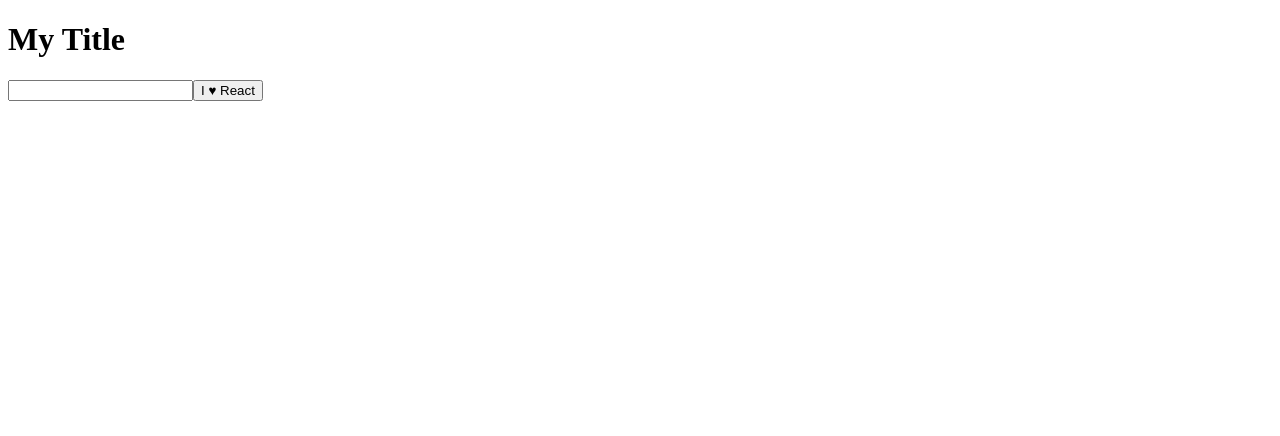
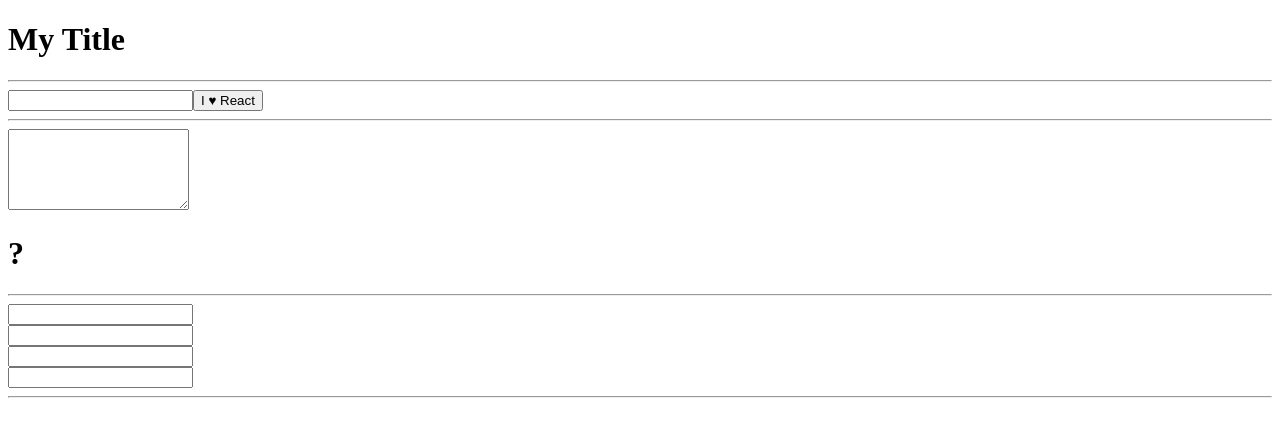
Before and after one commit to katieisnell/react-dev, a React (Create React App) app in the folder react-app/: page / in a window 1280 px wide. Shown: the top 436 px of the page. Built offline with nearby package versions, Linux system fonts and the light colour scheme.

Commit message:
Implementing different ref methods

```diff
--- a/react-app/src/App.js
+++ b/react-app/src/App.js
@@ -1,4 +1,5 @@
 import React from 'react';
+import ReactDOM from 'react-dom';
 
 import PropTypes from 'prop-types'
 
@@ -6,13 +7,24 @@ class App extends React.Component {
   constructor() {
     super();
     this.state = {
-      txt: 'This is the state txt'
+      txt: 'This is the state txt',
+      currentEvent: '?',
+      a: '',
+      b: '',
+      c: '',
+      d: ''
     }
+    this.update = this.update.bind(this)
   }
 
   update( e ) {
     this.setState({
-      txt: e.target.value
+      txt: e.target.value,
+      currentEvent: e.type,
+      a: this.refs.a.value,
+      b: this.b.value,
+      c: ReactDOM.findDOMNode(this.c).value,
+      d: this.d.refs.input.value
     })
   }
 
@@ -21,8 +33,57 @@ class App extends React.Component {
     return (
       <div>
         <Title text='My Title'/>
+        <hr/>
+
         <Widget update={this.update.bind(this)}/>
         <Button>I <Heart/> React</Button>
+        <hr/>
+
+        <div>
+          <textarea
+            onKeyPress={this.update}
+            onCut={this.update}
+            onCopy={this.update}
+            onPaste={this.update}
+            onFocus={this.update} // When clicking inside the box
+            onBlur={this.update} // When clicking outside the box
+            onDoubleClick={this.update}
+            onTouchStart={this.update} // On touch screens, triggered when clicking on the corner draggable bit
+            onTouchMove={this.update} // On touch screens, triggered when moving using the corner draggable bit
+            onTouchEnd={this.update} // On touch screens, triggered when finished dragging the corner draggable bit
+            rows={5}/>
+          <h1>{this.state.currentEvent}</h1>
+        </div>
+        <hr/>
+
+        <div>
+          <input
+            ref='a'
+            type='text'
+            onChange={this.update.bind(this)}
+          /> {this.state.a}
+          <br/>
+          <input
+            ref={ node => this.b = node}
+            type='text'
+            onChange={this.update.bind(this)}
+          /> {this.state.b}
+          <br/>
+          <Input
+            ref={ component => this.c = component }
+            update={this.update.bind(this)}
+          /> {this.state.c}
+          <br/>
+          <InputDiv
+            ref={ component => this.d = component }
+            update={this.update.bind(this)}
+          /> {this.state.d}
+        </div>
+
+
+
+
+        <hr/>
       </div>
     )
   }
@@ -31,6 +92,18 @@ class App extends React.Component {
 class Heart extends React.Component {
   render() {
     return <span>&hearts;</span>
+  }
+}
+
+class Input extends React.Component {
+  render() {
+    return <input type='text' onChange={this.props.update}/>
+  }
+}
+
+class InputDiv extends React.Component {
+  render() {
+    return <div><input ref='input' type='text' onChange={this.props.update}/></div>
   }
 }
 
```
